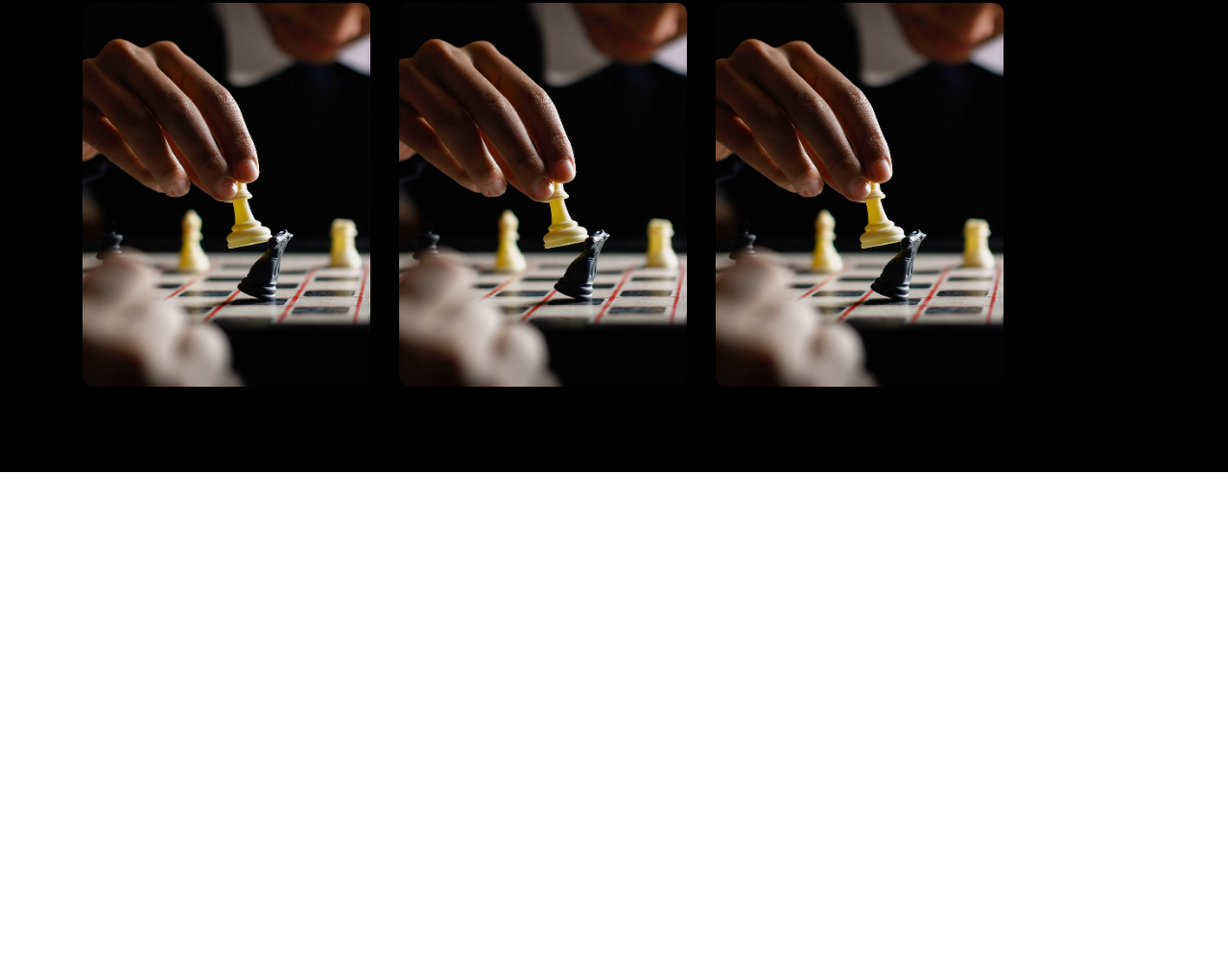
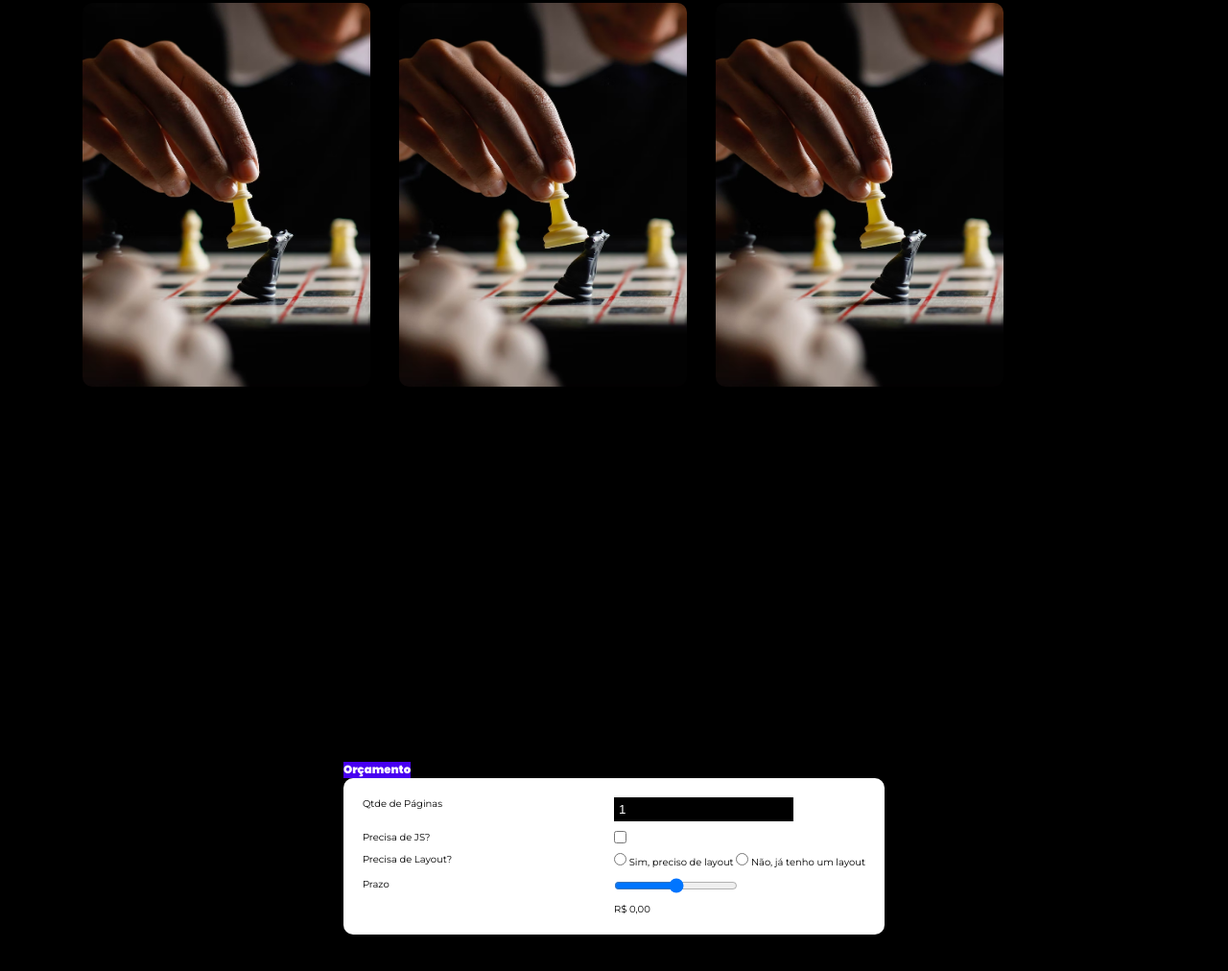
Before and after one commit to MTGava/portfolio-fiap, a plain HTML site: page index.html in a window 1280 px wide. Shown: the part 1429-2441 px from the top of the page at 96% size. Before the commit the page ends 1921 px from the top, so only its background shows below. Drawn offline with Linux system fonts and the light colour scheme.

Commit message:
Formulário

```diff
--- a/assets/css/style.css
+++ b/assets/css/style.css
@@ -67,6 +67,10 @@ span {
     text-shadow: 0px 2px 2px rgba(0, 0, 0, 0.25);
 }
 
+.botao:hover {
+    box-shadow: 0 0 2rem rgba(0, 0, 0, 1);
+}
+
 section {
     display: flex;
     padding: 8.6rem;
@@ -129,9 +133,54 @@ section {
     border-radius: 10px;
 }
 
+.card-image {
+    transition: opacity 0.4s;
+}
+
 .card-info {
     position: absolute;
     bottom: 0%;
     opacity: 0%;
-    transition: opacity 0.5s ease-in-out, bottom 0.5s;
+    transition: opacity 0.4s ease-in-out, bottom 0.5s;
 }
+
+
+#secao-orcamento {
+    display: flex;
+    justify-content: center;
+    align-items: center;
+
+    height: 100vh;
+    background-color: var(--color-secundary);
+}
+
+#secao-orcamento form {
+    display: grid;
+    justify-items: start;
+    grid-template-columns: repeat(2, 1fr);
+    row-gap: 1rem;
+    padding: 2rem;
+    background-color: #FFF;
+    border-radius: 10px;
+    position: relative;
+}
+
+
+#secao-orcamento output {
+    grid-column: 2;
+}
+
+#secao-orcamento h3 {
+    background-color: rgb(72, 0, 241);
+    top: -10%;
+    /*border-radius: 10px;*/
+    color: #FFF;
+    position: absolute;
+}
+
+input[type=number] {
+    padding: 0.5rem;
+    background-color: var(--color-secundary);
+    color: var(--color-default);
+    border: none;
+}
--- a/index.html
+++ b/index.html
@@ -41,9 +41,9 @@
                     <img src="./assets/images/xadrez.png" alt="">
                 </div>
                 <div class="card-info">
-                    <h3>Xadrez</h3>
-                    <h4>Java 8</h4>
-                    <p>Jogo de Xadrez feito em Java 8</p>
+                    <h3>GreenBox</h3>
+                    <h4>ReactJS</h4>
+                    <p>Challenge FIAP 2ECR</p>
                 </div>
             </li>
             <li class="card">
@@ -51,12 +51,41 @@
                     <img src="./assets/images/xadrez.png" alt="">
                 </div>
                 <div class="card-info">
-                    <h3>Xadrez</h3>
-                    <h4>Java 8</h4>
-                    <p>Jogo de Xadrez feito em Java 8</p>
+                    <h3>Help Desk</h3>
+                    <h4>Java 11</h4>
+                    <h4>Angular</h4>
+                    <p>Help Desk feito em Java 11 + Angular</p>
                 </div>
             </li>
         </ul>
     </section>
+
+    <section id="secao-orcamento">
+        <form action="">
+            <h3>Orçamento</h3>
+            <label for="qtde-paginas">Qtde de Páginas</label>
+            <input type="number" id="qtde-paginas" min="1" value="1">
+
+            <label for="js">Precisa de JS?</label>
+            <input type="checkbox" id="js">
+
+
+            <label for="layout">Precisa de Layout?</label>
+            <div>
+                <input type="radio" id="layout-sim" name="layout">
+                <label for="layout-sim">Sim, preciso de layout</label>
+
+                <input type="radio" id="layout-nao" name="layout">
+                <label for="layout-nao">Não, já tenho um layout</label>
+            </div>
+
+            <label for="prazo">Prazo</label>
+            <input type="range" id="prazo">
+
+
+
+            <output>R$ 0,00</output>
+        </form>
+    </section>
 </body>
 </html>
```
